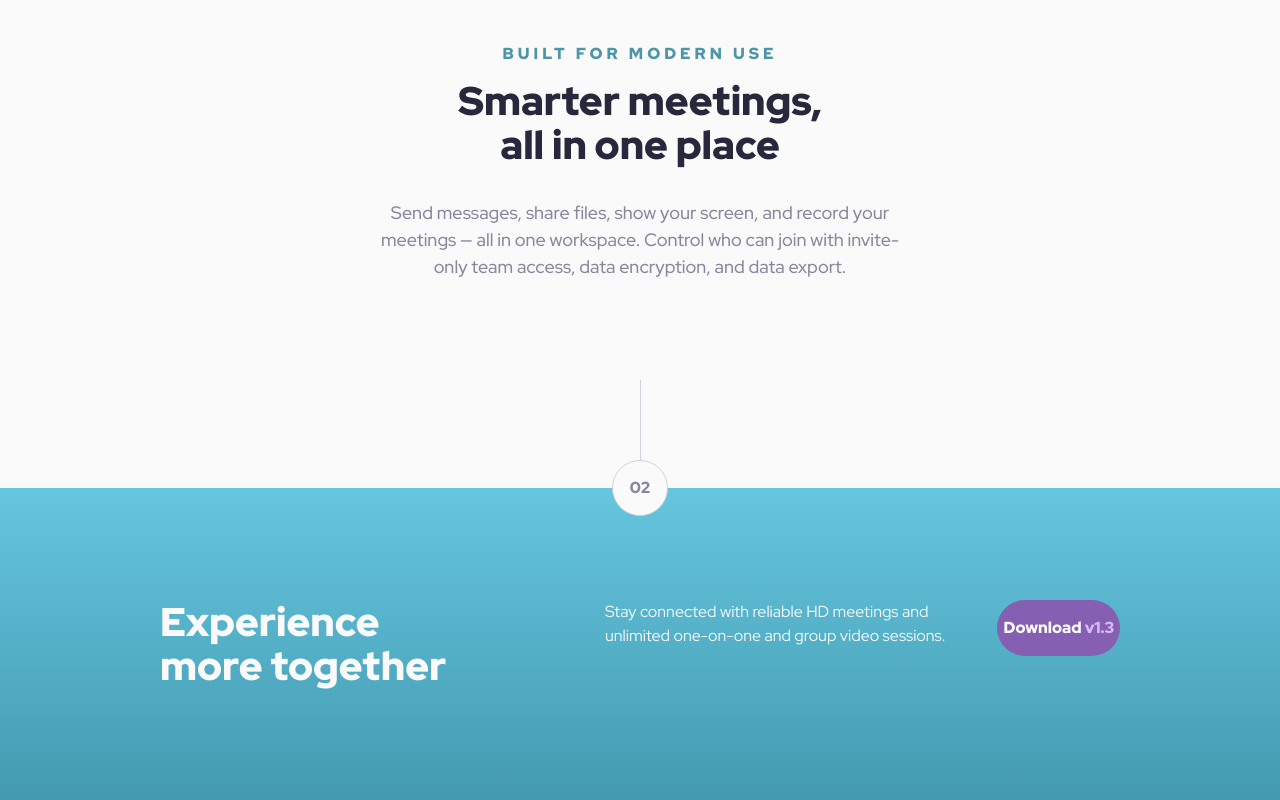
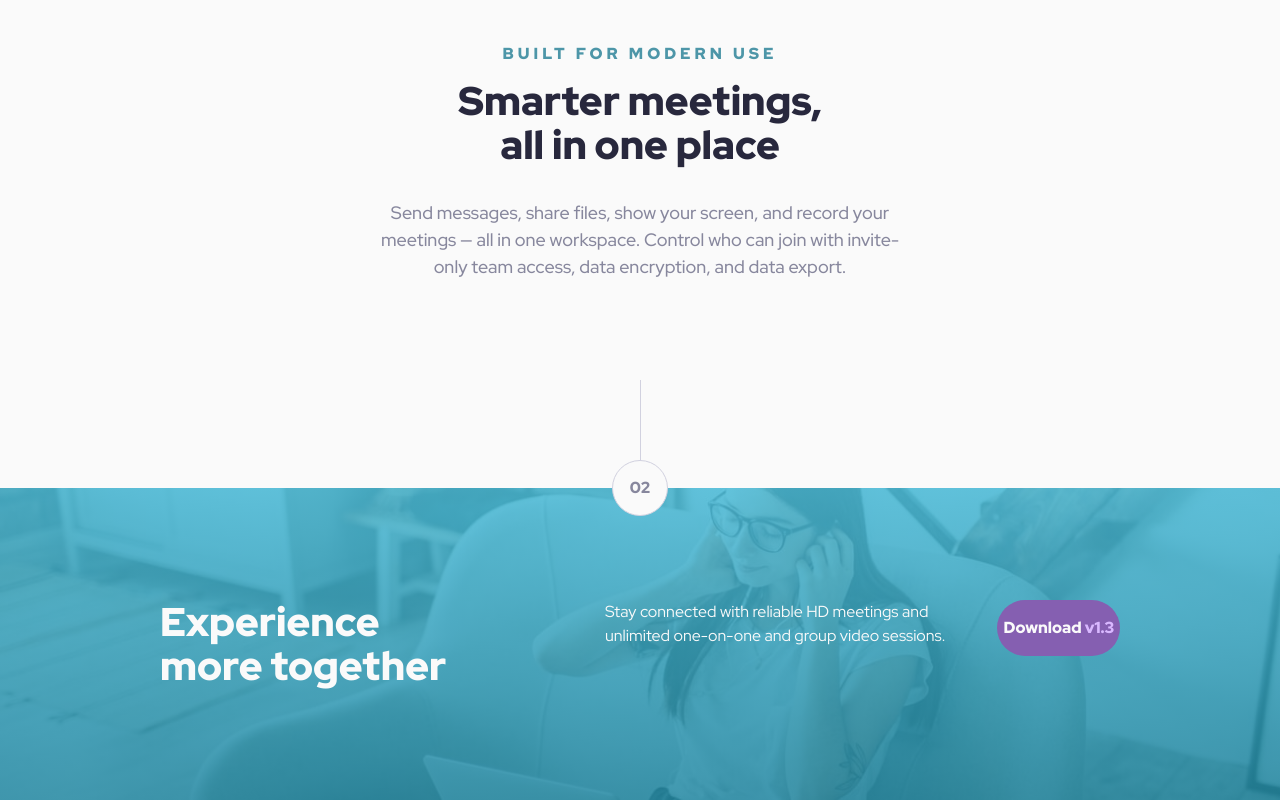
Before and after one commit to jellmoo/FEM-Meet-Landing-Page, a plain HTML site: page index.html in a window 1280 px wide. Shown: the part 1470-2270 px from the top of the page. Drawn offline with nearby package versions, Linux system fonts and the light colour scheme; files that its build step writes are made by us from their sources; the site is published under a folder, as on GitHub Pages, so addresses that start at the root find nothing.

Commit message:
background img fix?

```diff
--- a/styles/style.scss
+++ b/styles/style.scss
@@ -135,7 +135,7 @@ body {
         justify-content: center;
         align-items: center;
         max-height: 312px;
-        background-image: linear-gradient(to bottom, rgba(75, 189, 218, 0.85), rgba(35, 137, 163, 0.85)), url("/assets/desktop/image-footer.jpg");
+        background-image: linear-gradient(to bottom, rgba(75, 189, 218, 0.85), rgba(35, 137, 163, 0.85)), url("../assets/desktop/image-footer.jpg");
         background-size: cover;
         background-repeat: no-repeat;
     }
```
